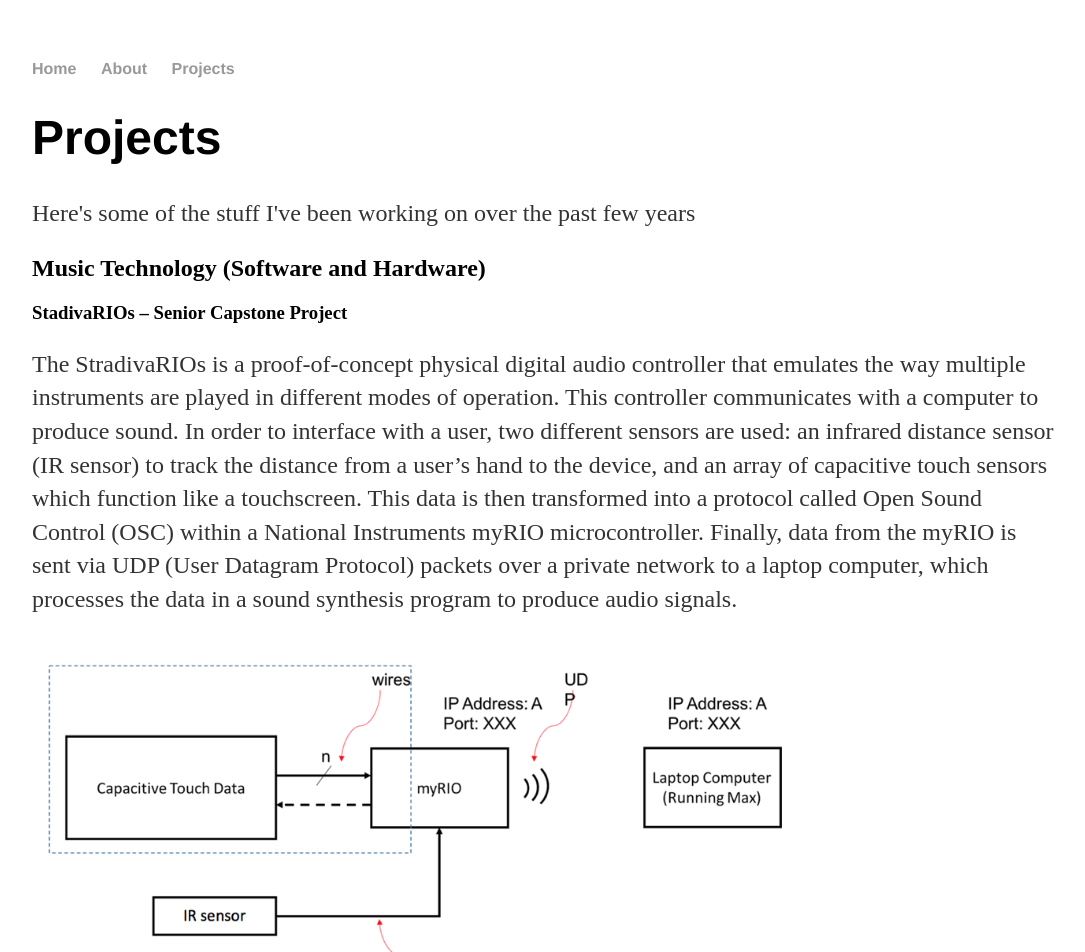
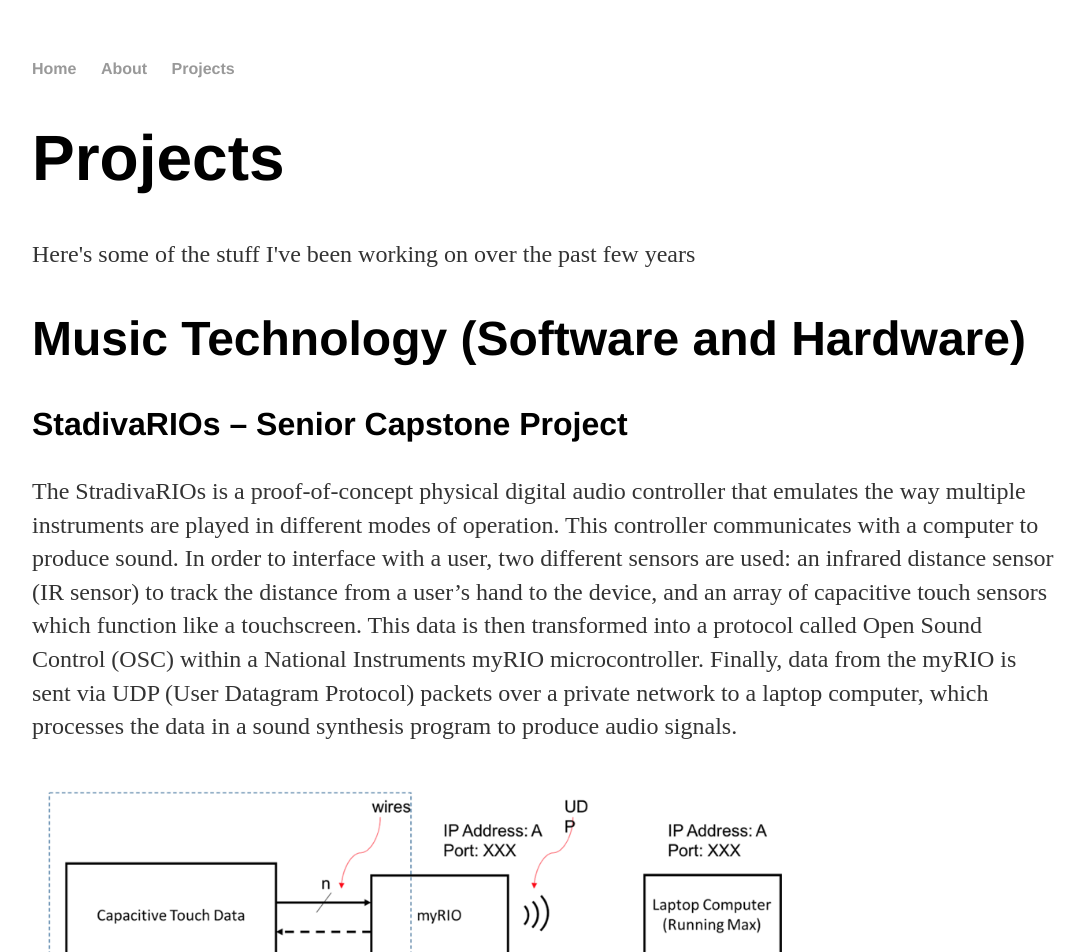
Before and after one commit to smj2mm/smj2mm.github.io, a Jekyll site: the page built from projects/index.html, in a window 1280 px wide. Shown: the top 952 px of the page, without its empty margins (96-1181 px from the left). Built offline with Jekyll 4.4.1, drawn with Linux system fonts in a browser that asks for light colours.

Commit message:
Update main.css

```diff
--- a/css/main.css
+++ b/css/main.css
@@ -20,7 +20,15 @@ a:hover {
     text-decoration: underline;
 }
 h1 {
+    font-size: 4em;
+    font-family:'Helvetica', 'Arial', 'Sans-Serif';
+}
+h2 {
     font-size: 3em;
+    font-family:'Helvetica', 'Arial', 'Sans-Serif';
+}
+h3 {
+    font-size: 2em;
     font-family:'Helvetica', 'Arial', 'Sans-Serif';
 }
 p {
```
